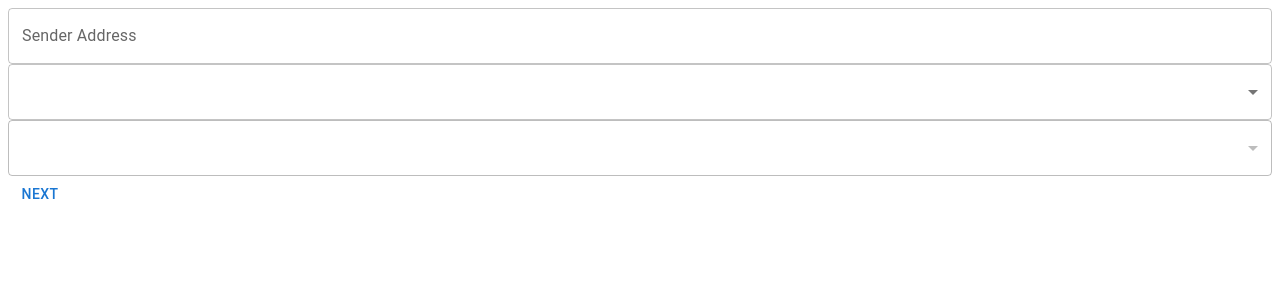
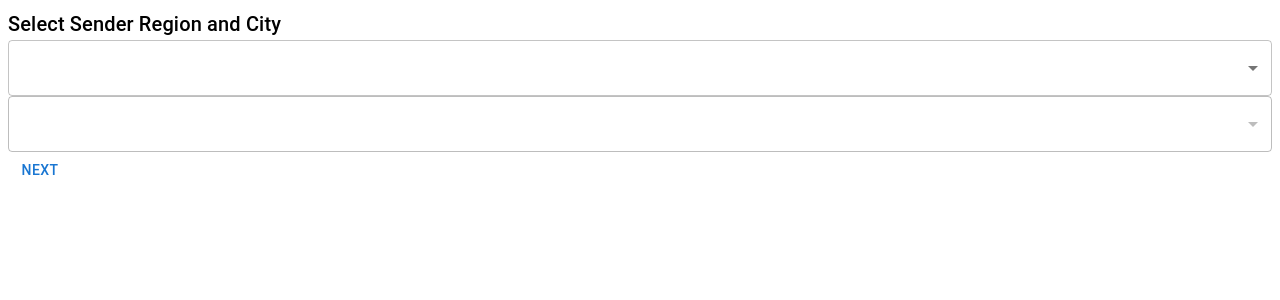
Before and after one commit to carlyn1918/my-shipping-app, a React (Vite) app: page / in a window 1280 px wide. Shown: the top 300 px of the page. Built offline with nearby package versions, Linux system fonts and the light colour scheme.

Commit message:
Removed text field for the address

```diff
--- a/src/components/ParcelInfoForm.jsx
+++ b/src/components/ParcelInfoForm.jsx
@@ -1,6 +1,6 @@
 // ParcelInfoForm.jsx
 import React from 'react';
-import { TextField, Select, MenuItem, Button } from '@mui/material';
+import { TextField, Select, MenuItem, Button, Typography } from '@mui/material';
 
 const ParcelInfoForm = ({ data, onChange, onBack, onNext }) => {
   const handleInputChange = (field) => (event) => {
@@ -9,6 +9,10 @@ const ParcelInfoForm = ({ data, onChange, onBack, onNext }) => {
 
   return (
     <div>
+
+<Typography variant="h6">Input weight of Parcel in KG</Typography>
+
+
       <TextField
         label="Weight of Parcel"
         type="number"
@@ -17,6 +21,9 @@ const ParcelInfoForm = ({ data, onChange, onBack, onNext }) => {
         onChange={handleInputChange('weight')}
         fullWidth
       />
+
+<Typography variant="h6">Select the type of vehicle</Typography>
+
       <Select
         label="Vehicle Type"
         value={data.vehicleType}
--- a/src/components/ReceiverInfoForm.jsx
+++ b/src/components/ReceiverInfoForm.jsx
@@ -1,6 +1,6 @@
 // SenderInfoForm.jsx
 import React, { useState } from 'react';
-import { TextField, Select, MenuItem, Button } from '@mui/material';
+import { Select, MenuItem, Button, Typography } from '@mui/material';
 import regionsData from './philippinesRegionsCities.json'; // Import the JSON file
 
 const ReceiverInfoForm = ({ data, onChange, onNext }) => {
@@ -28,12 +28,14 @@ const ReceiverInfoForm = ({ data, onChange, onNext }) => {
 
   return (
     <div>
-      <TextField
+      {/* <TextField
         label="Receiver Address"
         value={data.address}
         onChange={handleInputChange('address')}
         fullWidth
-      />
+      /> */}
+
+<Typography variant="h6">Select Receiver Region and City</Typography>
 
       {/* Region Dropdown */}
       <Select
--- a/src/components/SenderInfoForm.jsx
+++ b/src/components/SenderInfoForm.jsx
@@ -1,6 +1,6 @@
 // SenderInfoForm.jsx
 import React, { useState } from 'react';
-import { TextField, Select, MenuItem, Button } from '@mui/material';
+import {  Select, MenuItem, Button, Typography } from '@mui/material';
 import regionsData from './philippinesRegionsCities.json'; // Import the JSON file
 
 const SenderInfoForm = ({ data, onChange, onNext }) => {
@@ -28,12 +28,15 @@ const SenderInfoForm = ({ data, onChange, onNext }) => {
 
   return (
     <div>
-      <TextField
+      {/* <TextField
         label="Sender Address"
         value={data.address}
         onChange={handleInputChange('address')}
         fullWidth
-      />
+      /> */}
+
+<Typography variant="h6">Select Sender Region and City</Typography>
+
 
       {/* Region Dropdown */}
       <Select
--- a/src/components/SummaryAndStopover.jsx
+++ b/src/components/SummaryAndStopover.jsx
@@ -1,6 +1,6 @@
 // SummaryAndStopover.jsx
 import React, { useState } from "react";
-import { TextField, Select, MenuItem, Button, Typography } from "@mui/material";
+import { Select, MenuItem, Button, Typography } from "@mui/material";
 import regionsData from "./philippinesRegionsCities.json";
 
 const SummaryAndStopover = ({ data, onChange, onBack, onNext }) => {
@@ -42,12 +42,15 @@ const SummaryAndStopover = ({ data, onChange, onBack, onNext }) => {
       {stopovers.map((stop, index) => (
         <div key={index}>
           <Typography>Stopover {index + 1}</Typography>
-          <TextField
+          {/* <TextField
             label="Stopover Address"
             value={stop.address}
             onChange={(e) => updateStopover(index, 'address', e.target.value)}
             fullWidth
-          />
+          /> */}
+
+<Typography variant="h6">Enter Stop over details</Typography>
+
           <Select
             value={stop.region || ''}
             onChange={(e) => handleRegionChange(index, e.target.value)}
```
